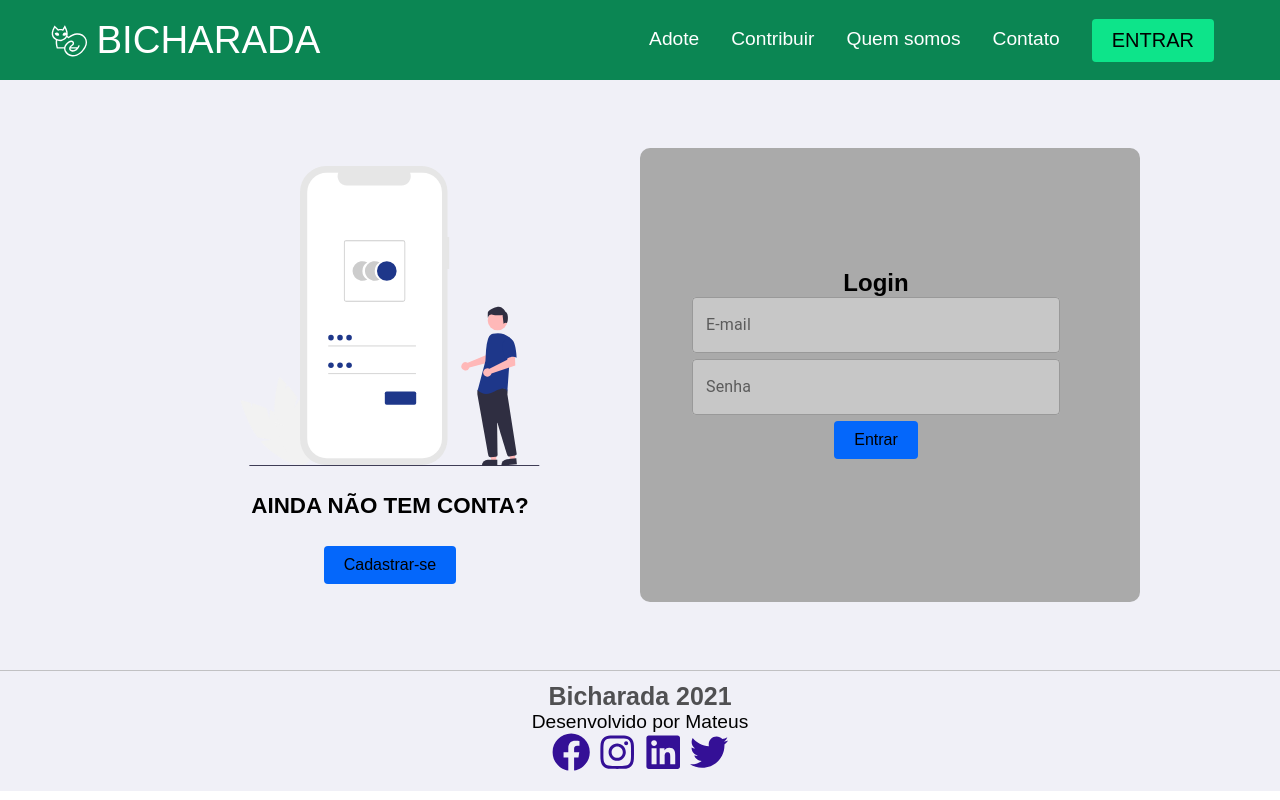
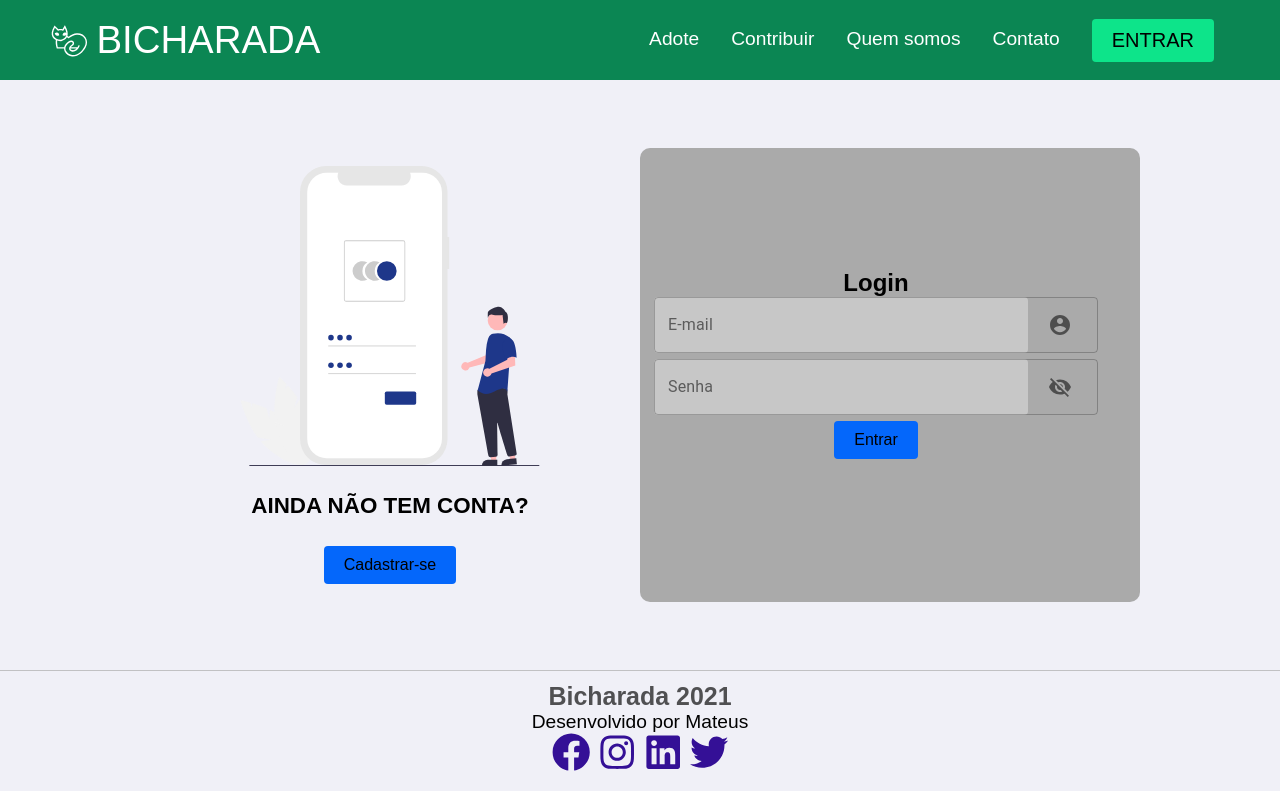
Before and after one commit to mateus-luciano/bicharada-web, a React (Create React App) app: page /login in a window 1280 px wide. Built offline with nearby package versions, Linux system fonts and the light colour scheme; no server answers.

Commit message:
updated style input

```diff
--- a/src/pages/Login/index.jsx
+++ b/src/pages/Login/index.jsx
@@ -2,6 +2,11 @@ import { useState } from 'react';
 import { useDispatch } from 'react-redux';
 import { useHistory } from 'react-router-dom';
 import { Alert } from '@material-ui/lab';
+
+import { InputAdornment, IconButton } from '@material-ui/core';
+import Visibility from '@material-ui/icons/Visibility';
+import VisibilityOff from '@material-ui/icons/VisibilityOff';
+import AccountCircleIcon from '@material-ui/icons/AccountCircle';
 
 import { Button } from '../../styles/global';
 import Spinner from '../../components/Spinner';
@@ -32,6 +37,10 @@ export default () => {
   const [messageErrorAlert, setMessageErrorAlert] = useState();
   const history = useHistory();
   const dispatch = useDispatch();
+
+  const [showPassword, setShowPassword] = useState(false);
+  const handleClickShowPassword = () => setShowPassword(!showPassword);
+  const handleMouseDownPassword = () => setShowPassword(!showPassword);
 
   async function handleStoreLogin(e) {
     e.preventDefault();
@@ -99,14 +108,36 @@ export default () => {
             variant="outlined"
             value={email}
             onChange={(e) => setEmail(e.target.value)}
+            InputProps={{
+              endAdornment: (
+                <InputAdornment position="end">
+                  <IconButton>
+                    <AccountCircleIcon />
+                  </IconButton>
+                </InputAdornment>
+              ),
+            }}
           />
           <Input
             id="password"
             label="Senha"
-            type="password"
+            type={showPassword ? 'text' : 'password'}
             variant="outlined"
             value={password}
             onChange={(e) => setPassword(e.target.value)}
+            InputProps={{
+              endAdornment: (
+                <InputAdornment position="end">
+                  <IconButton
+                    aria-label="toggle password visibility"
+                    onClick={handleClickShowPassword}
+                    onMouseDown={handleMouseDownPassword}
+                  >
+                    {showPassword ? <Visibility /> : <VisibilityOff />}
+                  </IconButton>
+                </InputAdornment>
+              ),
+            }}
           />
           <Button type="submit">
             Entrar
--- a/src/pages/Login/styles.jsx
+++ b/src/pages/Login/styles.jsx
@@ -97,7 +97,7 @@ export const Input = styled(TextField)`
   height: 62px;
 
   input {
-    width: 340px;
+    width: 360px;
     background: #c7c7c7;
     border-radius: 4px;
 
--- a/src/pages/SignUp/index.jsx
+++ b/src/pages/SignUp/index.jsx
@@ -2,7 +2,10 @@ import { useState } from 'react';
 import { useDispatch } from 'react-redux';
 import { useHistory } from 'react-router-dom';
 import InputMask from 'react-input-mask';
-import { Alert } from '@material-ui/lab';
+// import { Alert } from '@material-ui/lab';
+
+import Snackbar from '@material-ui/core/Snackbar';
+import MuiAlert from '@material-ui/lab/Alert';
 
 import {
   FormControl,
@@ -50,9 +53,22 @@ export default () => {
   const [showErrorAlert, setShowErrorAlert] = useState(false);
   const [messageErrorAlert, setMessageErrorAlert] = useState();
 
+  const [open, setOpen] = useState(true);
+
   const handleChange = (event) => {
     setRegion(event.target.value);
   };
+
+  const handleClose = (event, reason) => {
+    if (reason === 'clickaway') {
+      return;
+    }
+    setOpen(false);
+  };
+
+  function Alert(props) {
+    return <MuiAlert elevation={6} variant="filled" {...props} />;
+  }
 
   async function handleStoreLogin() {
     setLoading(true);
@@ -87,7 +103,7 @@ export default () => {
         email,
         password,
         phone,
-        city,
+        city: 'Test',
         region: 'bf682f61-1e48-46f3-80b8-fba86381ee8c',
       });
 
@@ -239,12 +255,28 @@ export default () => {
           <Button type="submit">
             Salvar
           </Button>
-          <Collapse in={showAlert}>
+          {/* <Collapse in={showAlert}>
             {showErrorAlert && (
               <Alert severity="error">{messageErrorAlert}</Alert>
             )}
             {showSuccessAlert && (
               <Alert severity="success">{messageSuccessAlert}</Alert>
+            )}
+          </Collapse> */}
+          <Collapse in={showAlert}>
+            {showErrorAlert && (
+            <Snackbar open={open} autoHideDuration={6000} onClose={handleClose}>
+              <Alert onClose={handleClose} severity="error">
+                {messageErrorAlert}
+              </Alert>
+            </Snackbar>
+            )}
+            {showSuccessAlert && (
+            <Snackbar open={open} autoHideDuration={2000} onClose={handleClose}>
+              <Alert onClose={handleClose} severity="success">
+                {messageSuccessAlert}
+              </Alert>
+            </Snackbar>
             )}
           </Collapse>
         </Form>
--- a/src/pages/SignUp/styles.jsx
+++ b/src/pages/SignUp/styles.jsx
@@ -72,7 +72,7 @@ export const Input = styled(TextField)`
   height: 62px;
 
   input {
-    width: 340px;
+    width: 360px;
     // height: 12px;
     background: #c7c7c7;
     border-radius: 4px;
```
